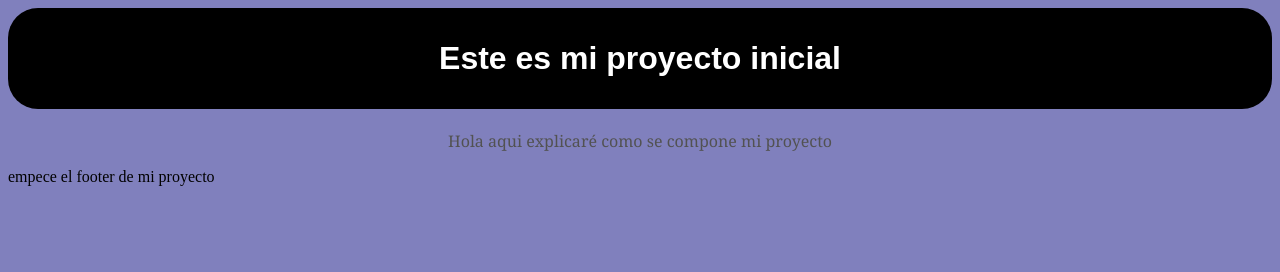
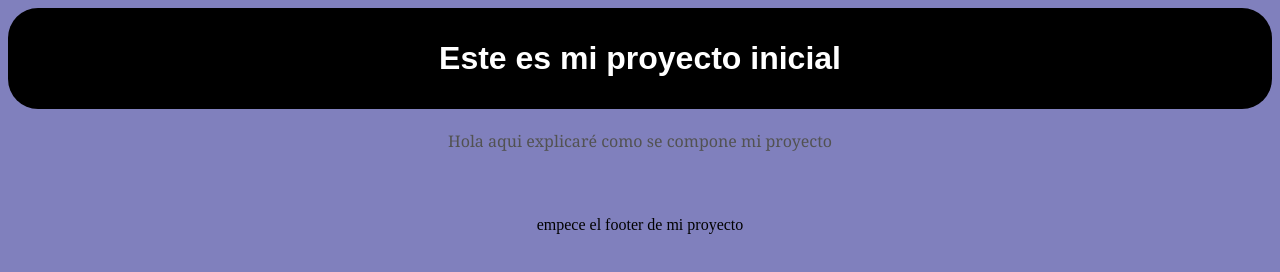
Before and after one commit to sebastianmonsalve15/proyecto2, a plain HTML site: page index.html in a window 1280 px wide. Drawn offline with Linux system fonts and the light colour scheme.

Commit message:
añadi estilo

```diff
--- a/styles.css
+++ b/styles.css
@@ -14,6 +14,14 @@
 #header #parrafo-1{
     font-family: Georgia;
 }
+
 body {
     background: rgb(128, 128, 189);
+    text-align: center;
 }
+
+#footer{
+    padding: 2em;
+    border: 5px;
+    border-color: aqua;
+}
```
